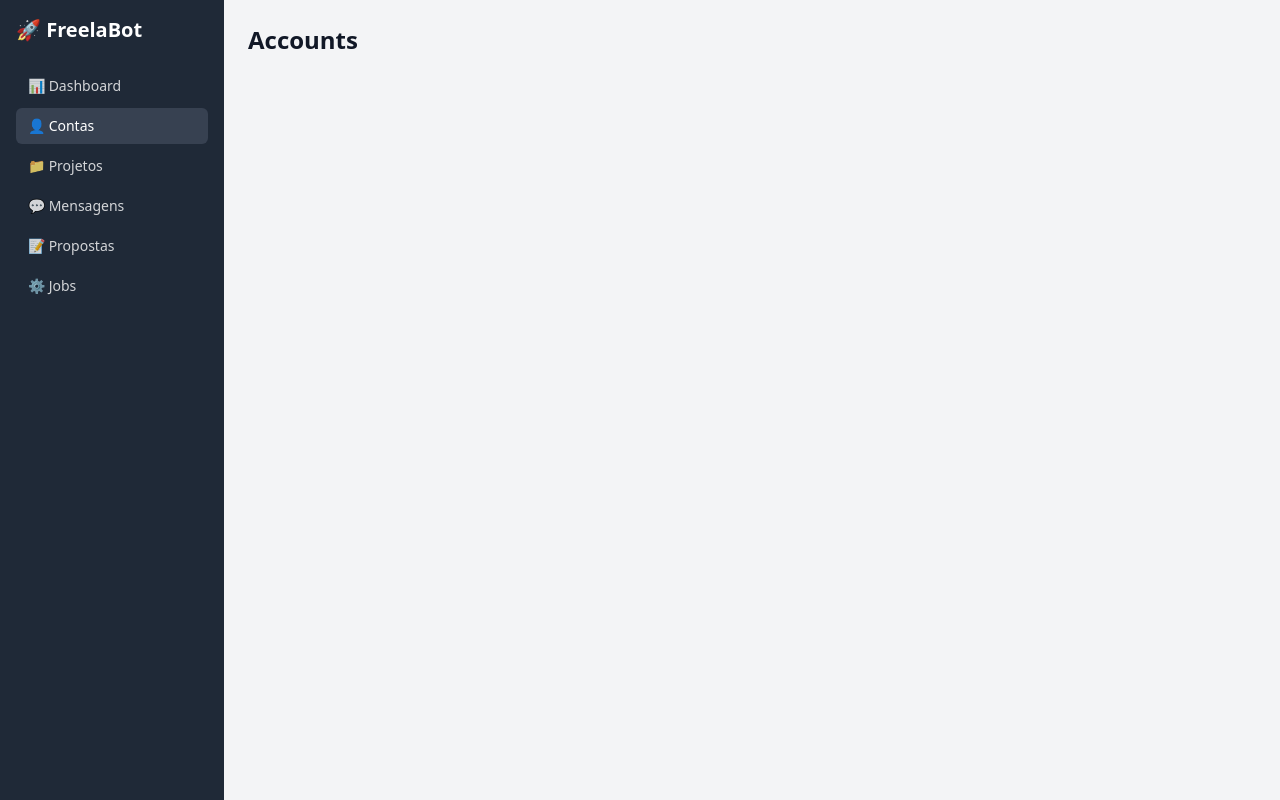
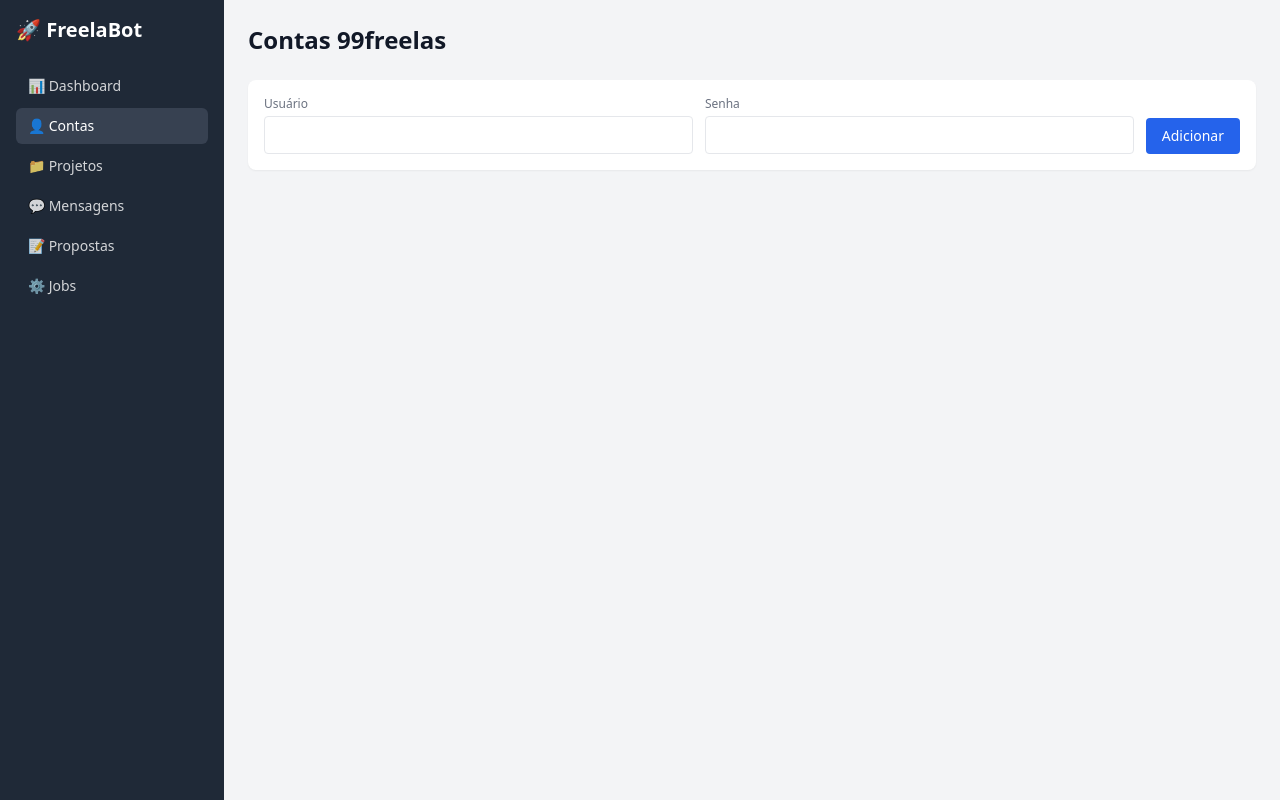
Before and after one commit to leorsousa05/freelas-automator, a React (Vite) app in the folder frontend/: page /accounts in a window 1280 px wide. Built offline with nearby package versions, Linux system fonts and the light colour scheme; no server answers.

Commit message:
feat: add accounts CRUD page with sync

```diff
--- a/frontend/src/App.tsx
+++ b/frontend/src/App.tsx
@@ -1,6 +1,7 @@
 import { Routes, Route } from 'react-router-dom'
 import Sidebar from './components/Sidebar'
 import Dashboard from './pages/Dashboard'
+import Accounts from './pages/Accounts'
 
 function App() {
   return (
@@ -9,7 +10,7 @@
       <main className="flex-1 p-6 overflow-auto">
         <Routes>
           <Route path="/" element={<Dashboard />} />
-          <Route path="/accounts" element={<div className="text-2xl font-bold">Accounts</div>} />
+          <Route path="/accounts" element={<Accounts />} />
           <Route path="/projects" element={<div className="text-2xl font-bold">Projects</div>} />
           <Route path="/messages" element={<div className="text-2xl font-bold">Messages</div>} />
           <Route path="/proposals" element={<div className="text-2xl font-bold">Proposals</div>} />
--- /dev/null
+++ b/frontend/src/pages/Accounts.tsx
@@ -0,0 +1,87 @@
+import { useState } from 'react'
+import { useFetch } from '../hooks/useFetch'
+import { useSync } from '../hooks/useSync'
+import { api } from '../api'
+import DataTable from '../components/DataTable'
+import Skeleton from '../components/Skeleton'
+
+export default function Accounts() {
+  const { data: accounts, loading, refetch } = useFetch(api.accounts.list)
+  const { sync, syncing } = useSync()
+  const [form, setForm] = useState({ username: '', password: '' })
+
+  const handleCreate = async (e: React.FormEvent) => {
+    e.preventDefault()
+    await api.accounts.create(form)
+    setForm({ username: '', password: '' })
+    refetch()
+  }
+
+  const handleDelete = async (id: string) => {
+    if (!confirm('Remover conta?')) return
+    await api.accounts.remove(id)
+    refetch()
+  }
+
+  if (loading) return <Skeleton />
+
+  return (
+    <div>
+      <h1 className="text-2xl font-bold mb-6">Contas 99freelas</h1>
+
+      <form onSubmit={handleCreate} className="bg-white p-4 rounded-lg shadow-sm mb-6 flex gap-3 items-end">
+        <div className="flex-1">
+          <label className="block text-xs text-gray-500 mb-1">Usuário</label>
+          <input
+            className="w-full border rounded px-3 py-2 text-sm"
+            value={form.username}
+            onChange={(e) => setForm((f) => ({ ...f, username: e.target.value }))}
+            required
+          />
+        </div>
+        <div className="flex-1">
+          <label className="block text-xs text-gray-500 mb-1">Senha</label>
+          <input
+            type="password"
+            className="w-full border rounded px-3 py-2 text-sm"
+            value={form.password}
+            onChange={(e) => setForm((f) => ({ ...f, password: e.target.value }))}
+            required
+          />
+        </div>
+        <button type="submit" className="bg-blue-600 text-white px-4 py-2 rounded text-sm hover:bg-blue-700">
+          Adicionar
+        </button>
+      </form>
+
+      {accounts && (
+        <DataTable
+          rows={accounts}
+          keyExtractor={(a) => a.id}
+          columns={[
+            { key: 'username', header: 'Usuário' },
+            { key: 'is_active', header: 'Ativo', render: (a) => (a.is_active ? 'Sim' : 'Não') },
+            {
+              key: 'actions',
+              header: 'Ações',
+              render: (a) => (
+                <div className="flex gap-2">
+                  <button
+                    onClick={() => sync(a.id).then(refetch)}
+                    disabled={syncing === a.id}
+                    className="text-blue-600 text-sm hover:underline disabled:opacity-50"
+                  >
+                    {syncing === a.id ? 'Syncing...' : '🔃 Sync'}
+                  </button>
+                  <button onClick={() => handleDelete(a.id)} className="text-red-600 text-sm hover:underline">
+                    🗑️
+                  </button>
+                </div>
+              ),
+            },
+          ]}
+        />
+      )}
+    </div>
+  )
+}
```
